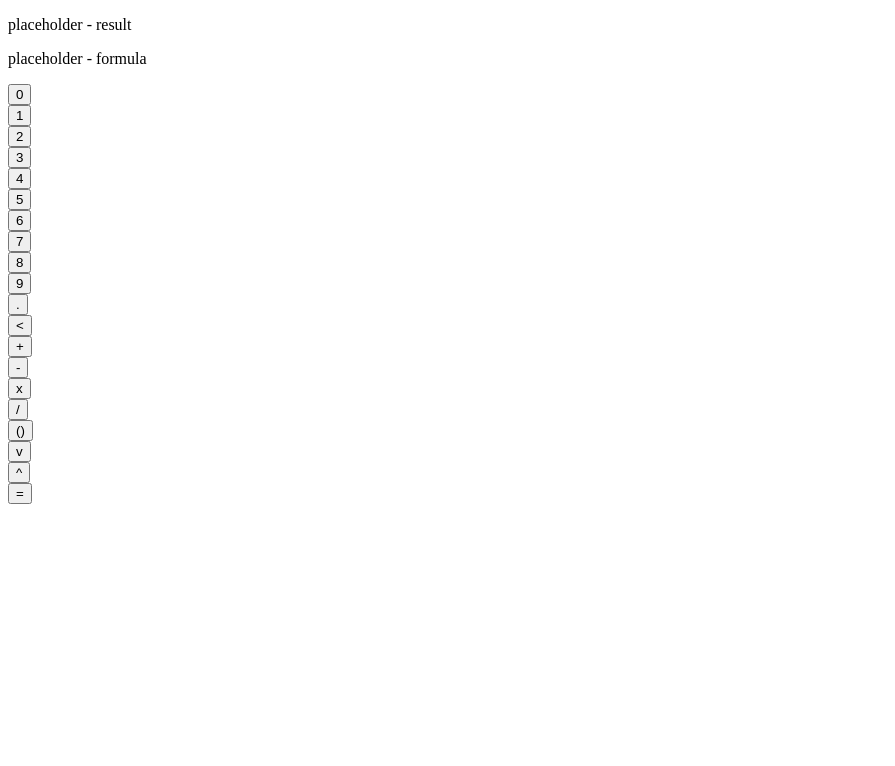
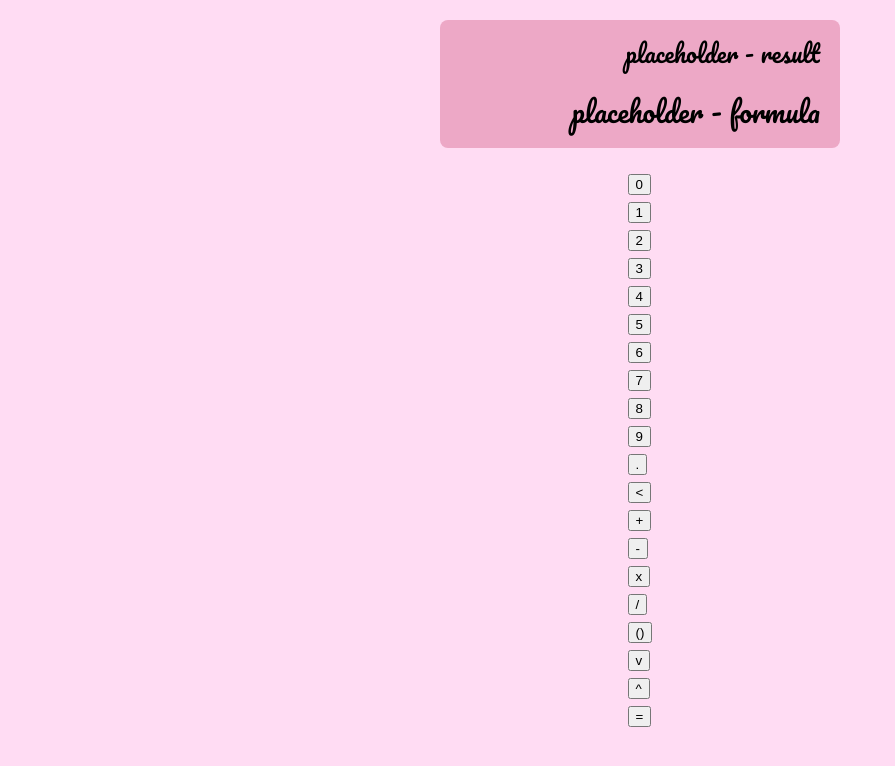
Before and after one commit to CarapaceonBear/calculator_web_app, a plain HTML site: page index.html in a window 1280 px wide. Shown: the whole page, without its empty margins (0-895 px from the left). Drawn offline with Linux system fonts and the light colour scheme; a web font is replaced by a local one.

Commit message:
styling display box, font size variables added

```diff
--- a/index.html
+++ b/index.html
@@ -15,12 +15,12 @@
 
     <header class="header">
         <div class="header__result">
-            <p class="header__result-text">
+            <p class="header__result--text">
                 placeholder - result
             </p>
         </div>
         <div class="header__formula">
-            <p class="header__formula-text">
+            <p class="header__formula--text">
                 placeholder - formula
             </p>
         </div>
--- a/style/_body.scss
+++ b/style/_body.scss
@@ -1,2 +1,31 @@
 @use "./variables" as *;
 @use "./mixins" as *;
+
+.body {
+    // reset
+	margin: 0;
+	padding: 0;
+	border: 0;
+	font-size: 100%;
+	font: inherit;
+	vertical-align: baseline;
+    //
+
+    display: flex;
+    flex-direction: column;
+    justify-content: flex-start;
+    gap: 20px;
+    align-items: center;
+
+    background-color: $light-background-color;
+
+    font-family: $primary-font;
+    font-size:
+}
+
+@media screen and (max-width: 400px) {
+    .body {
+        max-width: 400px;
+    }
+
+}
--- a/style/_header.scss
+++ b/style/_header.scss
@@ -1,2 +1,32 @@
 @use "./variables" as *;
 @use "./mixins" as *;
+
+.header {
+    display: flex;
+    flex-direction: column;
+    justify-content: space-evenly;
+    // gap: 2px;
+    align-items: flex-end;
+    height: 8rem;
+
+    @include calculatorWidth();
+
+    background-color: $light-display-color;
+    border-radius: 8px;
+
+    &__result {
+        margin: 0 20px;
+
+        &--text {
+            margin: 0;
+            font-size: $text-display-small;
+        }
+    }
+    &__formula {
+        margin: 0 20px;
+        &--text {
+            margin: 0;
+            font-size: $text-display-large;
+        }
+    }
+}
--- a/style/_mixins.scss
+++ b/style/_mixins.scss
@@ -1 +1,5 @@
 @use "./variables" as *;
+
+@mixin calculatorWidth() {
+    width: 400px;
+}
--- a/style/_variables.scss
+++ b/style/_variables.scss
@@ -17,3 +17,6 @@ $light-button-color-2: #d46685;
 $light-button-color-3: #e991b0;
 
 $primary-font: 'Pacifico', cursive;
+$text-display-large: 28px;
+$text-display-small: 24px;
+$text-buttons: 32px;
```
Also changed, not shown: style/style.css, 1 other file.
